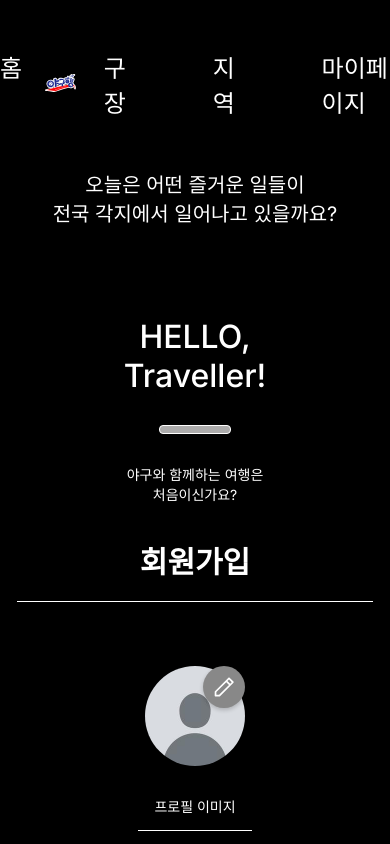
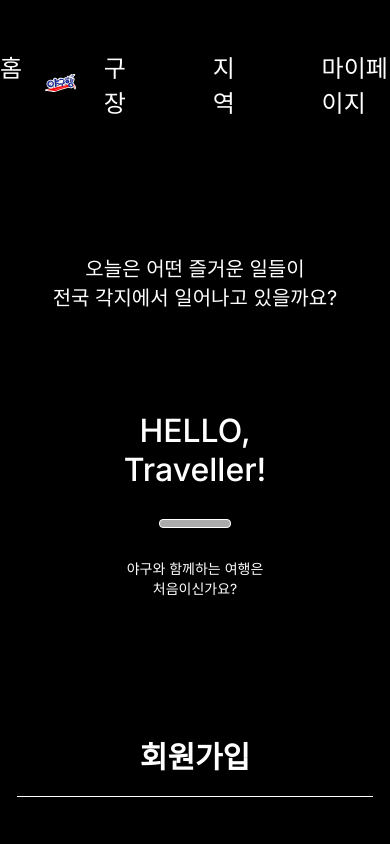
Before and after one commit to 2024-TourismContest/Yaguhang_FE, a React (Vite) app: page /signup in a window 390 px wide. Shown: the top 844 px of the page. Built offline with nearby package versions, Linux system fonts and the light colour scheme; no server answers.

Commit message:
:lipstick: UI: 회원가입 페이지 모바일뷰 화면 수정

```diff
--- a/src/pages/signup/SignupPage.tsx
+++ b/src/pages/signup/SignupPage.tsx
@@ -25,14 +25,14 @@ const PageContainer = styled.div`
   flex-direction: column;
   align-items: center;
   justify-content: center;
-  padding-top: 10vh;
+  padding-top: 300px;
   height: 100%;
   min-width: 500px;
   background-color: #000;
-  padding-bottom: 200px;
+  padding-bottom: 20vh;
 
   @media (max-width: 768px) {
-    padding-top: 20vh;
+    padding-top: 30vh;
     justify-content: center;
     align-items: center;
     height: auto;
@@ -41,7 +41,7 @@ const PageContainer = styled.div`
 `;
 
 const RowContainer = styled.div`
-  margin-top: 100px;
+  margin-top: 10vh;
   justify-content: center;
   align-items: center;
   display: flex;
@@ -80,7 +80,8 @@ const WelcomeSection = styled.div`
   margin-left: 50px;
 
   @media (max-width: 768px) {
-    margin-top: 40px;
+    margin-top: 50px;
+    margin-bottom: 100px;
     gap: 30px;
     margin-left: 0;
   }
```
